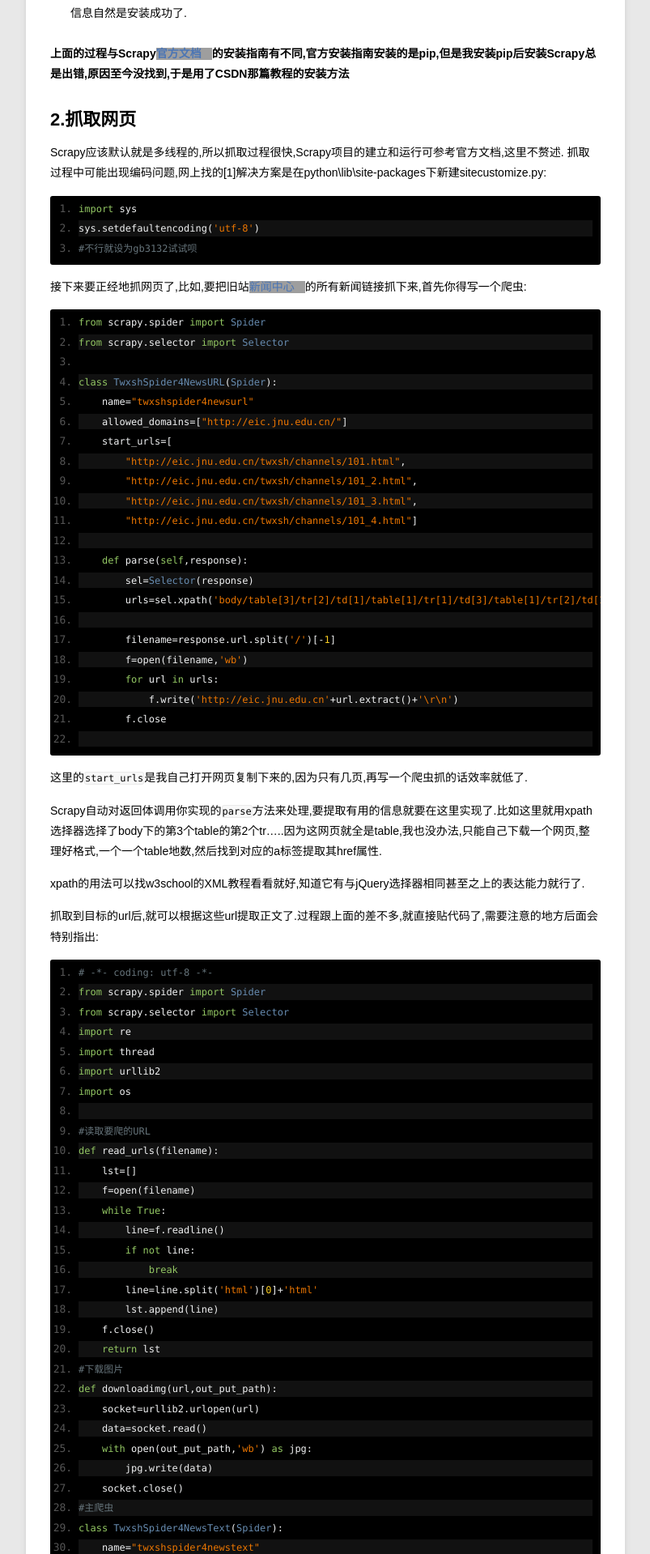
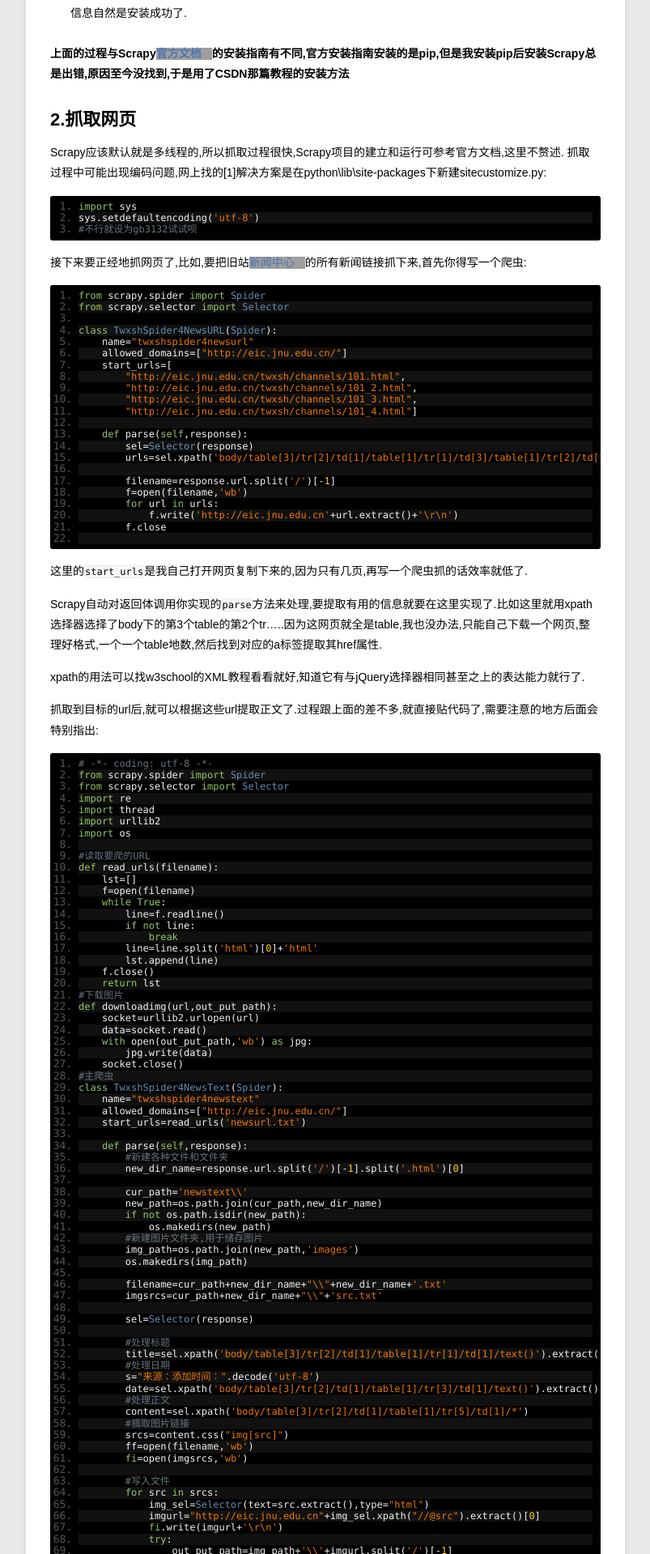
Before and after one commit to DengZuoheng/DengZuoheng.github.io, a Jekyll site: the page built from _posts/project/2014-10-03-a-scrapy-for-twxsh.md, in a window 1280 px wide. Shown: the part 997-2916 px from the top of the page at 81% size, without its empty margins (78-881 px from the left). Built offline with Jekyll 4.4.1, drawn with Linux system fonts in a browser that asks for light colours; comment, search, counter and statistics services are not loaded; grey boxes are pictures that could not be loaded.

Commit message:
fix css issue

```diff
--- a/css/default.css
+++ b/css/default.css
@@ -68,6 +68,7 @@ pre ol{margin-left:25px;list-style-type:decimal;}
 .entry ul li{margin-bottom:5px;list-style:disc;line-height:1.5em;}
 .entry ol{margin-bottom:25px;margin-left:25px;}
 .entry ol li{margin-bottom:5px;list-style:decimal;line-height:1.5em;}
+pre.highlight ol li{margin-bottom:0px;list-style:decimal;line-height:1.1em;}
 .entry blockquote{margin-left:25px;font-size:14px;font-style:italic}
 .entry img{max-width:670px;display:block;margin:10px auto;}
 
```
